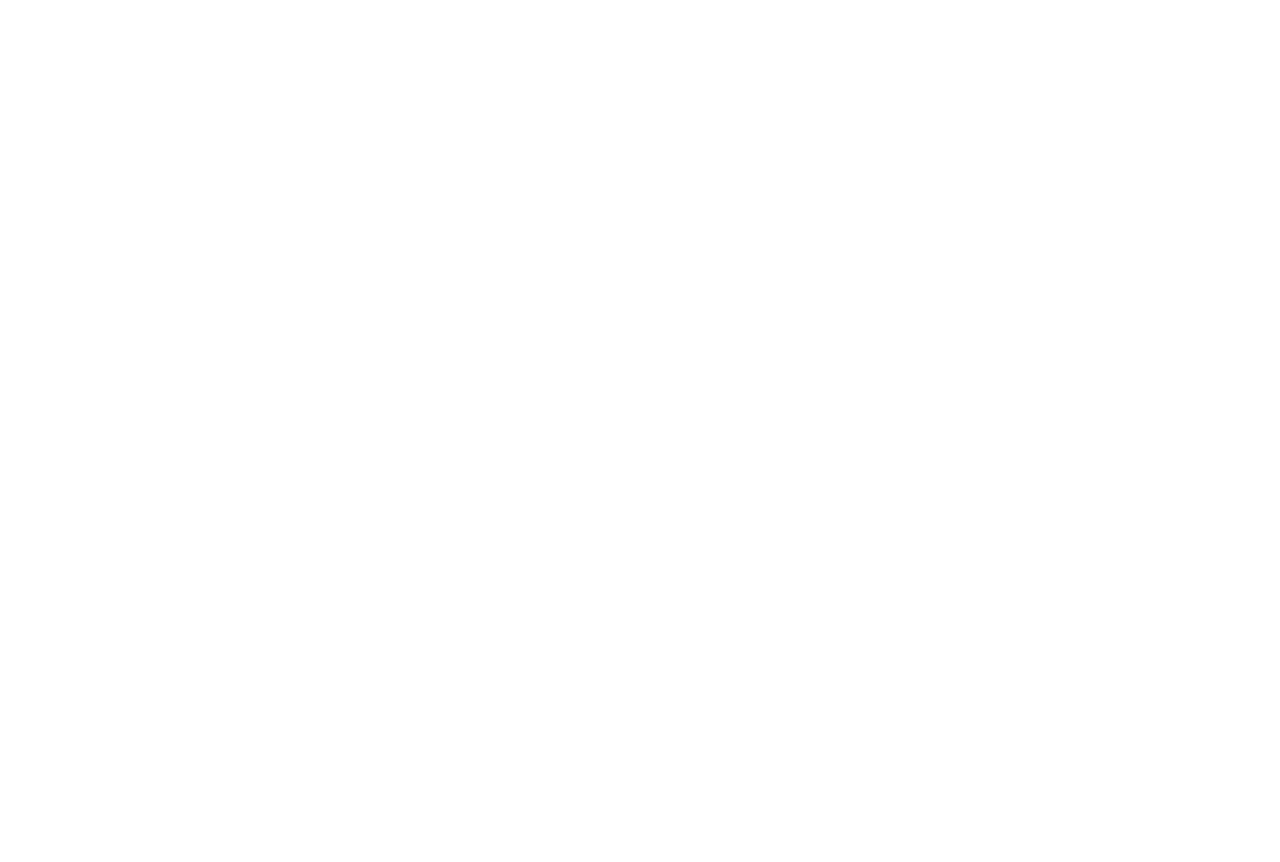
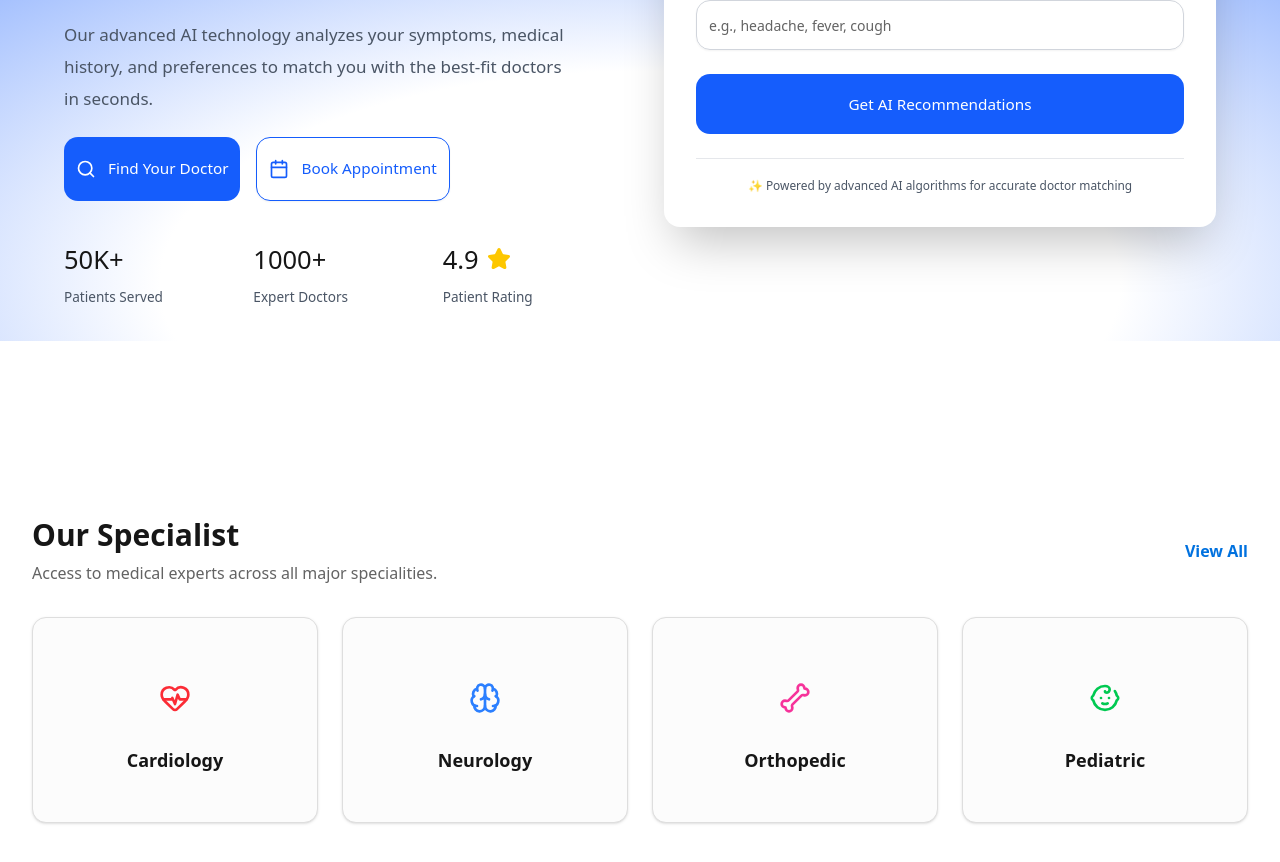
Before and after one commit to Mdnajimuddinhelal70/nm-health-care, a Next.js app in the folder frontend/: page / in a window 1280 px wide. Shown: the part 292-1154 px from the top of the page. Before the commit the page ends 800 px from the top, so only its background shows below. Built offline with nearby package versions, Linux system fonts and the light colour scheme.

Commit message:
added specialist section

```diff
--- /dev/null
+++ b/frontend/components/ui/card.tsx
@@ -0,0 +1,91 @@
+import { cn } from "@/src/lib/utils";
+import * as React from "react";
+
+function Card({ className, ...props }: React.ComponentProps<"div">) {
+  return (
+    <div
+      data-slot="card"
+      className={cn(
+        "bg-card text-card-foreground flex flex-col gap-6 rounded-xl border py-6 shadow-sm",
+        className,
+      )}
+      {...props}
+    />
+  );
+}
+
+function CardHeader({ className, ...props }: React.ComponentProps<"div">) {
+  return (
+    <div
+      data-slot="card-header"
+      className={cn(
+        "@container/card-header grid auto-rows-min grid-rows-[auto_auto] items-start gap-2 px-6 has-data-[slot=card-action]:grid-cols-[1fr_auto] [.border-b]:pb-6",
+        className,
+      )}
+      {...props}
+    />
+  );
+}
+
+function CardTitle({ className, ...props }: React.ComponentProps<"div">) {
+  return (
+    <div
+      data-slot="card-title"
+      className={cn("leading-none font-semibold", className)}
+      {...props}
+    />
+  );
+}
+
+function CardDescription({ className, ...props }: React.ComponentProps<"div">) {
+  return (
+    <div
+      data-slot="card-description"
+      className={cn("text-muted-foreground text-sm", className)}
+      {...props}
+    />
+  );
+}
+
+function CardAction({ className, ...props }: React.ComponentProps<"div">) {
+  return (
+    <div
+      data-slot="card-action"
+      className={cn(
+        "col-start-2 row-span-2 row-start-1 self-start justify-self-end",
+        className,
+      )}
+      {...props}
+    />
+  );
+}
+
+function CardContent({ className, ...props }: React.ComponentProps<"div">) {
+  return (
+    <div
+      data-slot="card-content"
+      className={cn("px-6", className)}
+      {...props}
+    />
+  );
+}
+
+function CardFooter({ className, ...props }: React.ComponentProps<"div">) {
+  return (
+    <div
+      data-slot="card-footer"
+      className={cn("flex items-center px-6 [.border-t]:pt-6", className)}
+      {...props}
+    />
+  );
+}
+
+export {
+  Card,
+  CardAction,
+  CardContent,
+  CardDescription,
+  CardFooter,
+  CardHeader,
+  CardTitle,
+};
--- a/frontend/src/app/(commonLayout)/page.tsx
+++ b/frontend/src/app/(commonLayout)/page.tsx
@@ -1,9 +1,11 @@
-import CommonLayout from "./Layout";
+import { Hero } from "@/src/components/modules/Home/Hero";
+import Specialities from "@/src/components/modules/Home/Specialties";
 
 export default function Home() {
   return (
-    <div>
-      <CommonLayout />
-    </div>
+    <>
+      <Hero />
+      <Specialities />
+    </>
   );
 }
--- a/frontend/src/app/globals.css
+++ b/frontend/src/app/globals.css
@@ -41,65 +41,62 @@
   --radius-md: calc(var(--radius) - 2px);
   --radius-lg: var(--radius);
   --radius-xl: calc(var(--radius) + 4px);
-  --radius-2xl: calc(var(--radius) + 8px);
-  --radius-3xl: calc(var(--radius) + 12px);
-  --radius-4xl: calc(var(--radius) + 16px);
 }
 
 :root {
   --radius: 0.625rem;
   --background: oklch(1 0 0);
-  --foreground: oklch(0.145 0 0);
-  --card: oklch(1 0 0);
-  --card-foreground: oklch(0.145 0 0);
+  --foreground: oklch(0.2 0 0);
+  --card: oklch(0.99 0 0);
+  --card-foreground: oklch(0.2 0 0);
   --popover: oklch(1 0 0);
-  --popover-foreground: oklch(0.145 0 0);
-  --primary: oklch(0.205 0 0);
-  --primary-foreground: oklch(0.985 0 0);
-  --secondary: oklch(0.97 0 0);
-  --secondary-foreground: oklch(0.205 0 0);
-  --muted: oklch(0.97 0 0);
-  --muted-foreground: oklch(0.556 0 0);
-  --accent: oklch(0.97 0 0);
-  --accent-foreground: oklch(0.205 0 0);
-  --destructive: oklch(0.577 0.245 27.325);
-  --border: oklch(0.922 0 0);
-  --input: oklch(0.922 0 0);
-  --ring: oklch(0.708 0 0);
-  --chart-1: oklch(0.646 0.222 41.116);
-  --chart-2: oklch(0.6 0.118 184.704);
-  --chart-3: oklch(0.398 0.07 227.392);
-  --chart-4: oklch(0.828 0.189 84.429);
-  --chart-5: oklch(0.769 0.188 70.08);
-  --sidebar: oklch(0.985 0 0);
-  --sidebar-foreground: oklch(0.145 0 0);
-  --sidebar-primary: oklch(0.205 0 0);
-  --sidebar-primary-foreground: oklch(0.985 0 0);
-  --sidebar-accent: oklch(0.97 0 0);
-  --sidebar-accent-foreground: oklch(0.205 0 0);
-  --sidebar-border: oklch(0.922 0 0);
-  --sidebar-ring: oklch(0.708 0 0);
+  --popover-foreground: oklch(0.2 0 0);
+  --primary: oklch(0.55 0.2 250); /* Professional blue */
+  --primary-foreground: oklch(1 0 0);
+  --secondary: oklch(0.96 0 0);
+  --secondary-foreground: oklch(0.25 0 0);
+  --muted: oklch(0.96 0 0);
+  --muted-foreground: oklch(0.5 0 0);
+  --accent: oklch(0.97 0.03 250);
+  --accent-foreground: oklch(0.25 0 0);
+  --destructive: oklch(0.6 0.24 25);
+  --border: oklch(0.9 0 0);
+  --input: oklch(0.9 0 0);
+  --ring: oklch(0.65 0.15 250);
+  --chart-1: oklch(0.65 0.22 40);
+  --chart-2: oklch(0.6 0.12 185);
+  --chart-3: oklch(0.4 0.07 227);
+  --chart-4: oklch(0.83 0.19 84);
+  --chart-5: oklch(0.77 0.19 70);
+  --sidebar: oklch(0.98 0 0);
+  --sidebar-foreground: oklch(0.2 0 0);
+  --sidebar-primary: oklch(0.55 0.2 250);
+  --sidebar-primary-foreground: oklch(1 0 0);
+  --sidebar-accent: oklch(0.96 0 0);
+  --sidebar-accent-foreground: oklch(0.25 0 0);
+  --sidebar-border: oklch(0.9 0 0);
+  --sidebar-ring: oklch(0.65 0.15 250);
 }
 
 .dark {
-  --background: oklch(0.145 0 0);
-  --foreground: oklch(0.985 0 0);
-  --card: oklch(0.205 0 0);
-  --card-foreground: oklch(0.985 0 0);
-  --popover: oklch(0.205 0 0);
-  --popover-foreground: oklch(0.985 0 0);
-  --primary: oklch(0.922 0 0);
-  --primary-foreground: oklch(0.205 0 0);
-  --secondary: oklch(0.269 0 0);
-  --secondary-foreground: oklch(0.985 0 0);
-  --muted: oklch(0.269 0 0);
-  --muted-foreground: oklch(0.708 0 0);
-  --accent: oklch(0.269 0 0);
-  --accent-foreground: oklch(0.985 0 0);
-  --destructive: oklch(0.704 0.191 22.216);
-  --border: oklch(1 0 0 / 10%);
-  --input: oklch(1 0 0 / 15%);
-  --ring: oklch(0.556 0 0);
+  --background: oklch(0.15 0 0);
+  --foreground: oklch(0.95 0 0);
+  --card: oklch(0.18 0 0);
+  --card-foreground: oklch(0.95 0 0);
+  --popover: oklch(0.18 0 0);
+  --popover-foreground: oklch(0.95 0 0);
+  --primary: oklch(0.65 0.2 250); /* Brighter blue for dark mode */
+  --primary-foreground: oklch(0.1 0 0);
+  --secondary: oklch(0.25 0 0);
+  --secondary-foreground: oklch(0.95 0 0);
+  --muted: oklch(0.25 0 0);
+  --muted-foreground: oklch(0.75 0 0);
+  --accent: oklch(0.3 0.1 250);
+  --accent-foreground: oklch(0.95 0 0);
+  --destructive: oklch(0.7 0.2 22);
+  --border: oklch(0.3 0 0);
+  --input: oklch(0.3 0 0);
+  --ring: oklch(0.55 0.15 250);
   --chart-1: oklch(0.488 0.243 264.376);
   --chart-2: oklch(0.696 0.17 162.48);
   --chart-3: oklch(0.769 0.188 70.08);
--- a/frontend/src/assets/icons/SparkleIcon.tsx
+++ b/frontend/src/assets/icons/SparkleIcon.tsx
@@ -1,4 +1,4 @@
-import svgPaths from "../../assets/icons/SparkleIcon";
+import svgPaths from "../svg/svg";
 export function SparkleIcon() {
   return (
     <div className="size-[15.994px]">
--- /dev/null
+++ b/frontend/src/components/modules/Home/Specialties.tsx
@@ -0,0 +1,83 @@
+import { Baby, Bone, Brain, HeartPulse } from "lucide-react";
+
+import { Card, CardContent } from "@/components/ui/card";
+import { cn } from "@/src/lib/utils";
+
+const specialists = [
+  {
+    name: "Cardiology",
+    icon: HeartPulse,
+    bgColor: "bg-red-100",
+    iconColor: "text-red-500",
+  },
+  {
+    name: "Neurology",
+    icon: Brain,
+    bgColor: "bg-blue-100",
+    iconColor: "text-blue-500",
+  },
+  {
+    name: "Orthopedic",
+    icon: Bone,
+    bgColor: "bg-pink-100",
+    iconColor: "text-pink-500",
+  },
+  {
+    name: "Pediatric",
+    icon: Baby,
+    bgColor: "bg-green-100",
+    iconColor: "text-green-500",
+  },
+];
+
+const Specialities = () => {
+  return (
+    <section className="py-24 mt-24 md:mt-20">
+      <div className="container mx-auto px-4 sm:px-6 lg:px-8">
+        <div className="flex flex-col sm:flex-row justify-between items-start sm:items-center mb-8">
+          <div>
+            <h2 className="text-3xl font-bold text-foreground">
+              Our Specialist
+            </h2>
+            <p className="text-muted-foreground max-w-md mt-2">
+              Access to medical experts across all major specialities.
+            </p>
+          </div>
+          <a
+            href="#"
+            className="text-primary font-semibold hover:underline mt-4 sm:mt-0"
+          >
+            View All
+          </a>
+        </div>
+
+        <div className="grid grid-cols-1 sm:grid-cols-2 lg:grid-cols-4 gap-6">
+          {specialists.map((specialist) => (
+            <Card
+              key={specialist.name}
+              className={cn(
+                "text-center transition-all duration-300 cursor-pointer hover:shadow-lg hover:-translate-y-1 hover:bg-primary hover:text-primary-foreground",
+              )}
+            >
+              <CardContent className="p-6">
+                <div
+                  className={cn(
+                    "w-16 h-16 rounded-full mx-auto flex items-center justify-center mb-4",
+                  )}
+                >
+                  <specialist.icon
+                    className={cn(specialist.iconColor)}
+                    size={32}
+                  />
+                </div>
+                <h3 className="text-lg font-semibold">{specialist.name}</h3>
+              </CardContent>
+            </Card>
+          ))}
+        </div>
+      </div>
+    </section>
+  );
+};
+
+export default Specialities;
```
